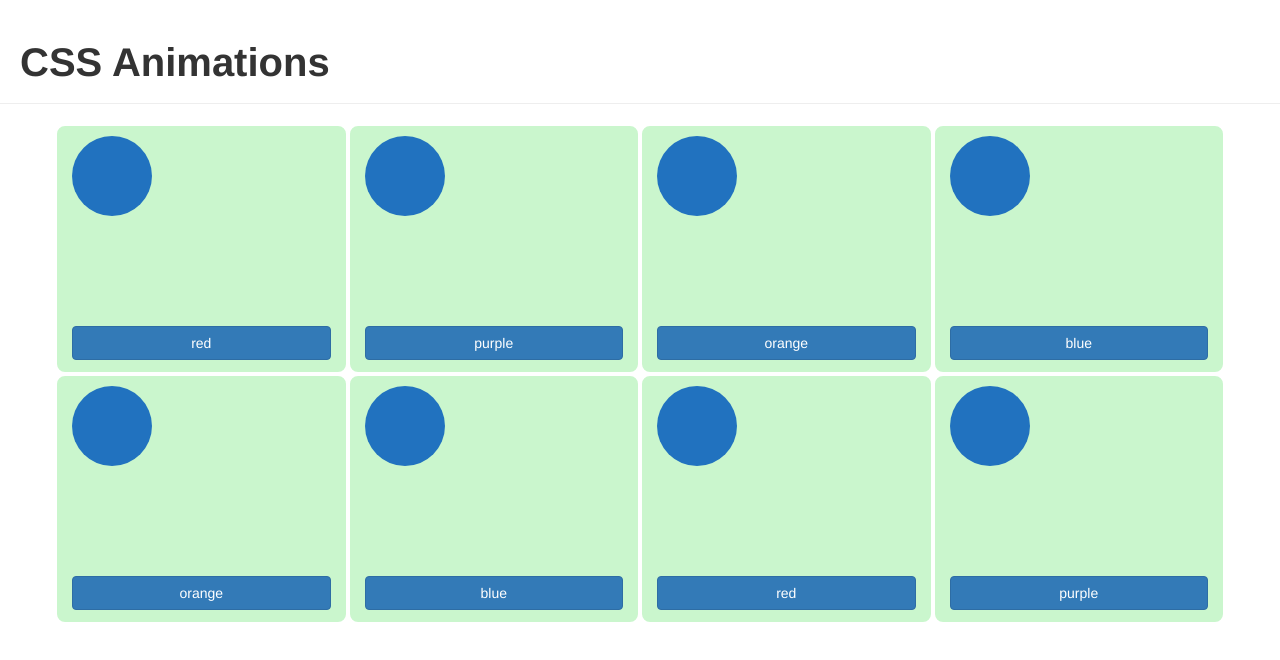
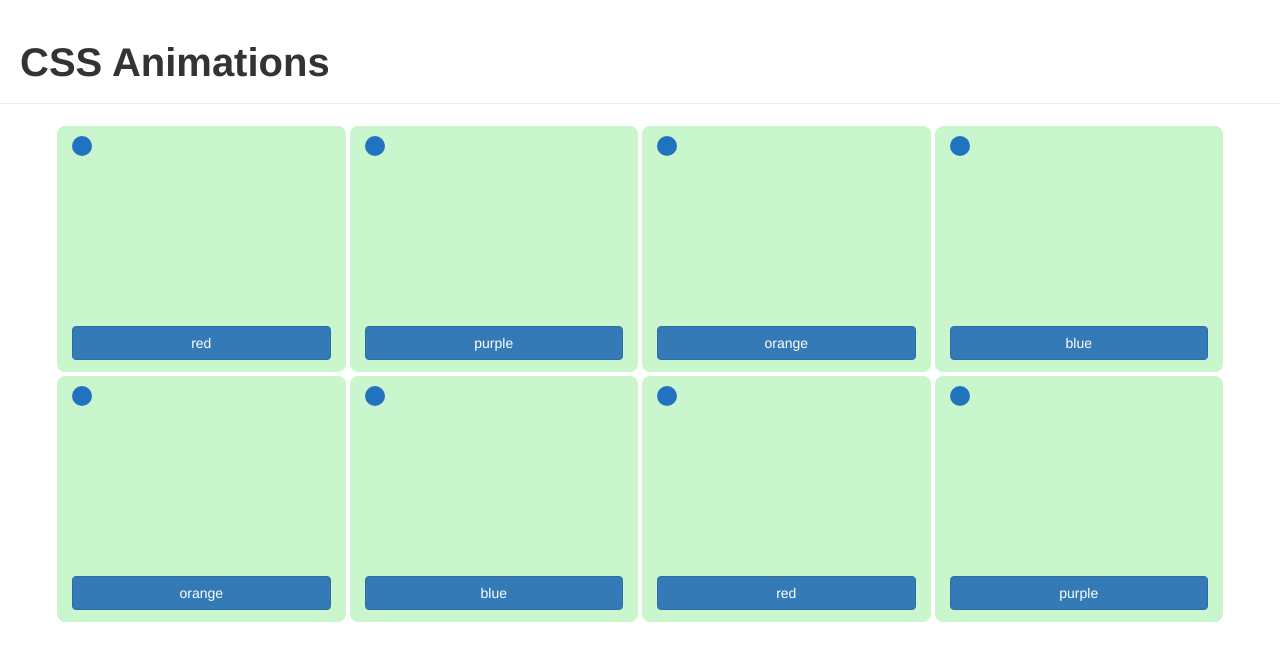
Before and after one commit to cchrispy/animations, a React app: page / in a window 1280 px wide. Shown: the top 660 px of the page. Built offline with nearby package versions, Linux system fonts and the light colour scheme.

Commit message:
Smaller ball

```diff
--- a/src/components/Box.jsx
+++ b/src/components/Box.jsx
@@ -11,7 +11,6 @@ class Box extends Component {
       <div className={`col-lg-3 col-md-4 col-sm-6 box text-center`} >
         <div className='inner-box'>
           <div className='ball'>
-
           </div>
         </div>
         <button type='button' className='btn btn-primary btn-block'>
--- a/src/styles/animations.scss
+++ b/src/styles/animations.scss
@@ -1,19 +1,19 @@
 @keyframes bounce {
   0% {
-    margin-top: 0px;
+    margin-top: 0%;
   }
-  25% {
-    margin-top: 100px;
-  }
-  50% {
-    margin-top: 50px;
-  }
-  75% {
-    margin-top: 100%;
-  }
-  90% {
-    margin-top: 80px;
-  }
+  // 25% {
+  //   margin-top: 100px;
+  // }
+  // 50% {
+  //   margin-top: 50px;
+  // }
+  // 75% {
+  //   margin-top: 100%;
+  // }
+  // 90% {
+  //   margin-top: 80px;
+  // }
   100% {
     margin-top: 100%;
   }
--- a/src/styles/styles.scss
+++ b/src/styles/styles.scss
@@ -27,13 +27,13 @@
 
 .ball {
   position: absolute;
-  height: 80px;
-  width: 80px;
-  margin-top: 10px;
-  margin-left: auto;
-  margin-right: auto;
+  height: 20px;
+  width: 20px;
+  margin: 10px auto;
   border-radius: 50%;
   background-color: #2172BF;
-  animation-name: bounce;
-  animation-duration: 5s;
+  // animation-name: bounce;
+  // animation-duration: 1s;
+  // animation-iteration-count: 4;
+  // animation-direction: alternate;
 }
```
